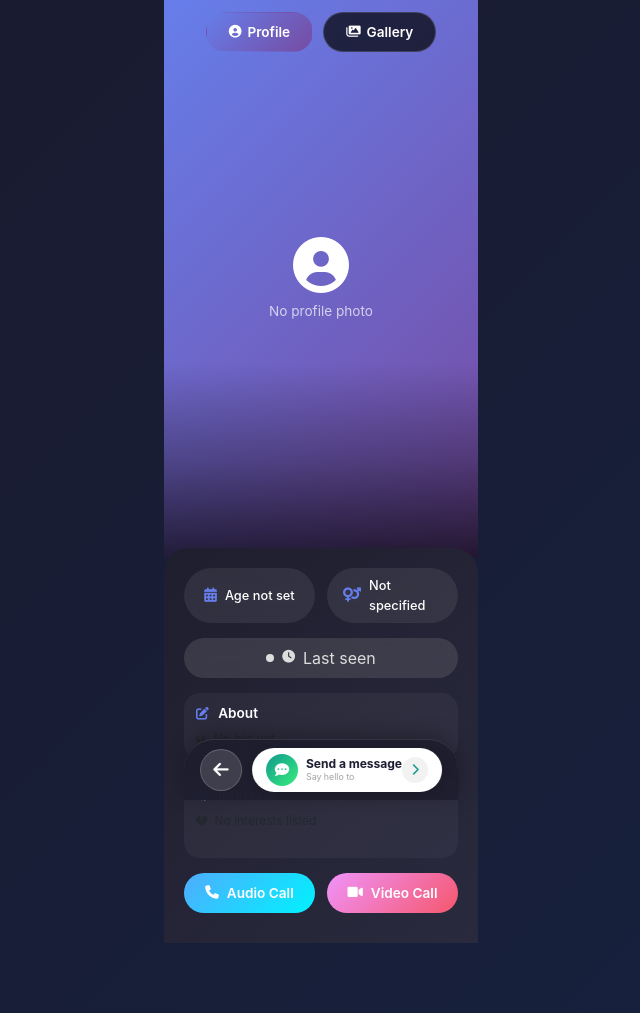
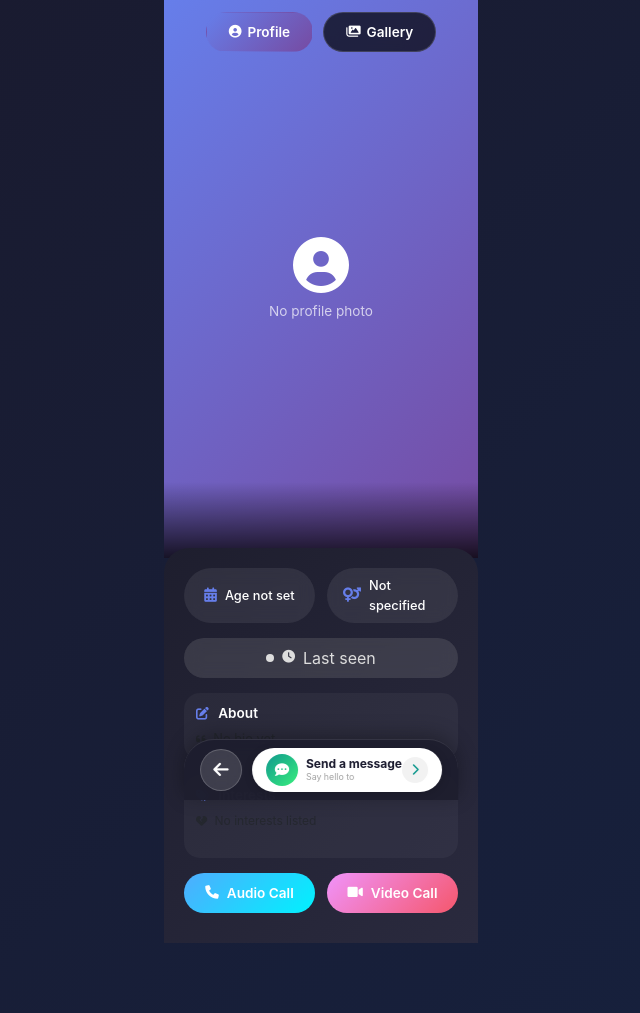
Before and after one commit to my-bmb/Message-, a Flask app: template templates/view_profile.html in a window 1280 px wide. Shown: the whole page, without its empty margins (319-959 px from the left). Run offline with Flask 3, Linux system fonts and the light colour scheme; the template is opened without the code that fills it, so the values that code supplies are empty; parts of the project's set-up code (start-up, migrations or seed data) failed here and were passed over.

Commit message:
Add files via upload

```diff
--- a/templates/view_profile.html
+++ b/templates/view_profile.html
@@ -117,22 +117,23 @@
             transform: scale(0.96);
         }
 
-        /* Name overlay at bottom of photo - SHIFTED MUCH FURTHER UP */
+        /* Name overlay at bottom of photo - KEEP SAME PADDING */
         .name-overlay {
             position: absolute;
             bottom: 0;
             left: 0;
             right: 0;
-            background: linear-gradient(to top, rgba(0,0,0,0.7), rgba(0,0,0,0.3), transparent);
-            padding: 120px 16px 25px;
+            background: linear-gradient(to top, rgba(0,0,0,0.8), rgba(0,0,0,0.4), transparent);
+            padding: 20px 16px 16px;
         }
 
-        /* Distance and Name Container - Distance above Name */
+        /* Distance and Name Container - SHIFTED 40px UP using margin-bottom */
         .distance-name-container {
             display: flex;
             flex-direction: column;
             align-items: flex-start;
             gap: 8px;
+            margin-bottom: 40px; /* This shifts the text 40px UP */
         }
 
         /* DISTANCE BADGE - Simple Green (Appears above name) */
@@ -565,9 +566,6 @@
                 font-size: 0.75rem;
                 padding: 0.35rem 0.9rem;
             }
-            .name-overlay {
-                padding: 140px 16px 30px;
-            }
         }
 
         @media (min-width: 900px) {
@@ -579,9 +577,6 @@
             }
             .bottom-nav-fixed {
                 max-width: 600px;
-            }
-            .name-overlay {
-                padding: 160px 16px 35px;
             }
         }
     </style>
@@ -614,7 +609,7 @@
                     </div>
                     {% endif %}
 
-                    <!-- Name overlay at bottom - SHIFTED MUCH FURTHER UP -->
+                    <!-- Name overlay at bottom - SAME PADDING, TEXT SHIFTED 40px UP -->
                     <div class="name-overlay">
                         <div class="distance-name-container">
                             {% if distance %}
```
